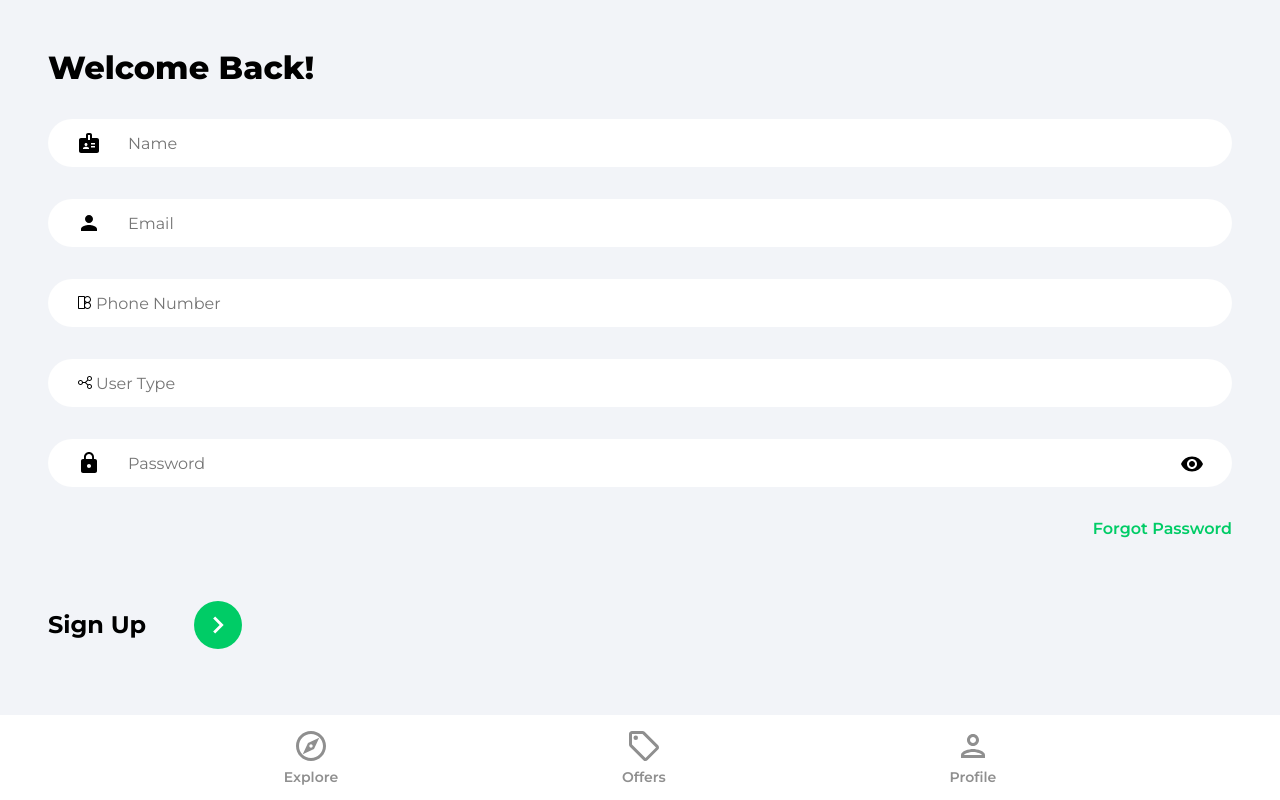
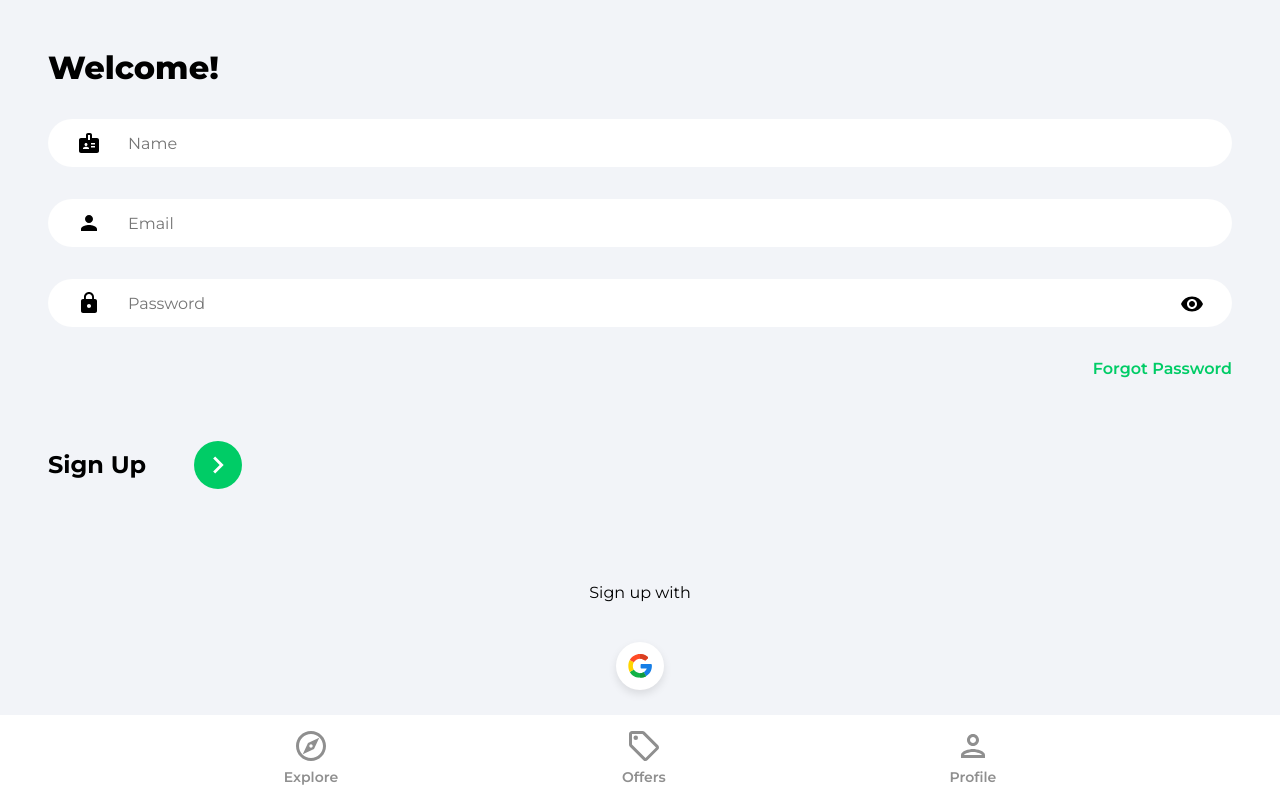
Before and after one commit to dabdu/house-marketplace, a React (Create React App) app: page /sign-up in a window 1280 px wide. Shown: the top 800 px of the page. Built offline with nearby package versions, Linux system fonts and the light colour scheme.

Commit message:
Update SignUp.jsx

```diff
--- a/src/pages/SignUp.jsx
+++ b/src/pages/SignUp.jsx
@@ -18,12 +18,10 @@ function SignUp() {
   const [showPassword, setShowPassword] = useState(false);
   const [formData, setFormData] = useState({
     name: "",
-    phone_number: "",
     email: "",
     password: "",
-    userType: "",
   });
-  const { name, phone_number, email, password, userType } = formData;
+  const { name, email, password } = formData;
   const onChange = (e) => {
     setFormData((prevState) => ({
       ...prevState,
@@ -42,7 +40,6 @@ function SignUp() {
       const user = userCredential.user;
       updateProfile(auth.currentUser, {
         displayName: name,
-        phoneNumber: phone_number,
       });
 
       const formDataCopy = { ...formData };
@@ -59,7 +56,7 @@ function SignUp() {
     <>
       <div className="pageContainer">
         <header>
-          <p className="pageHeader">Welcome Back!</p>
+          <p className="pageHeader">Welcome!</p>
         </header>
 
         <form onSubmit={handleSubmit}>
@@ -79,7 +76,7 @@ function SignUp() {
             value={email}
             onChange={onChange}
           />
-          <input
+           {/*<input
             type="text"
             className="phoneNumberInput"
             placeholder="Phone Number"
@@ -96,7 +93,7 @@ function SignUp() {
             value={userType}
             onChange={onChange}
           />
-          {/* <select className="emailInput">
+          <select className="emailInput">
             <option>User Type(Landlord or Tenant)</option>
             <option>Tenant</option>
             <option>Landlord</option>
@@ -132,6 +129,7 @@ function SignUp() {
         <Link to="/sign-in" className="registerLink">
           Sign In Instead
         </Link>
+      <br /><br /><br />
       </div>
     </>
   );
```
